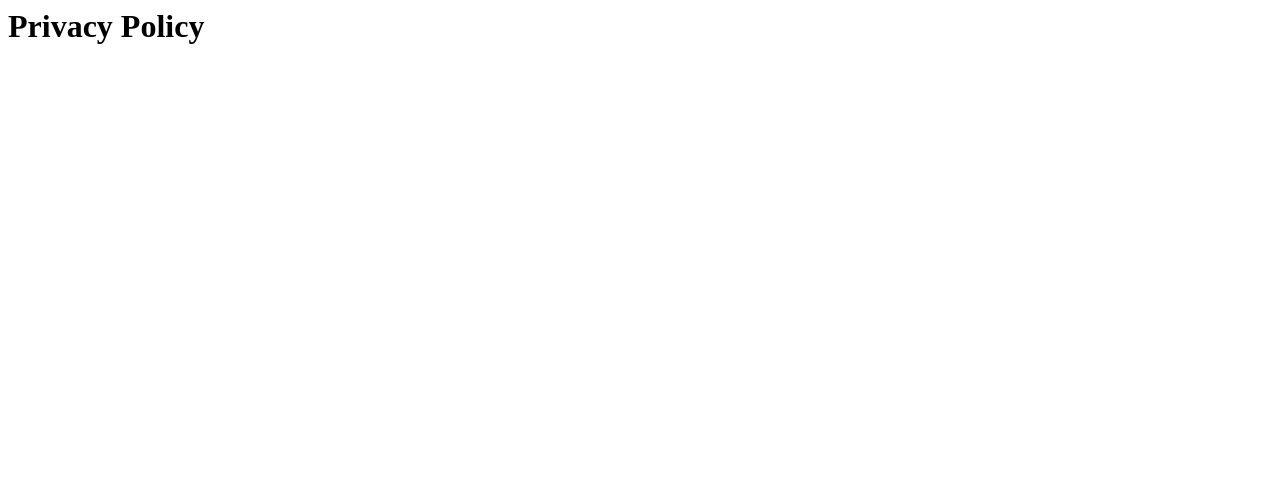
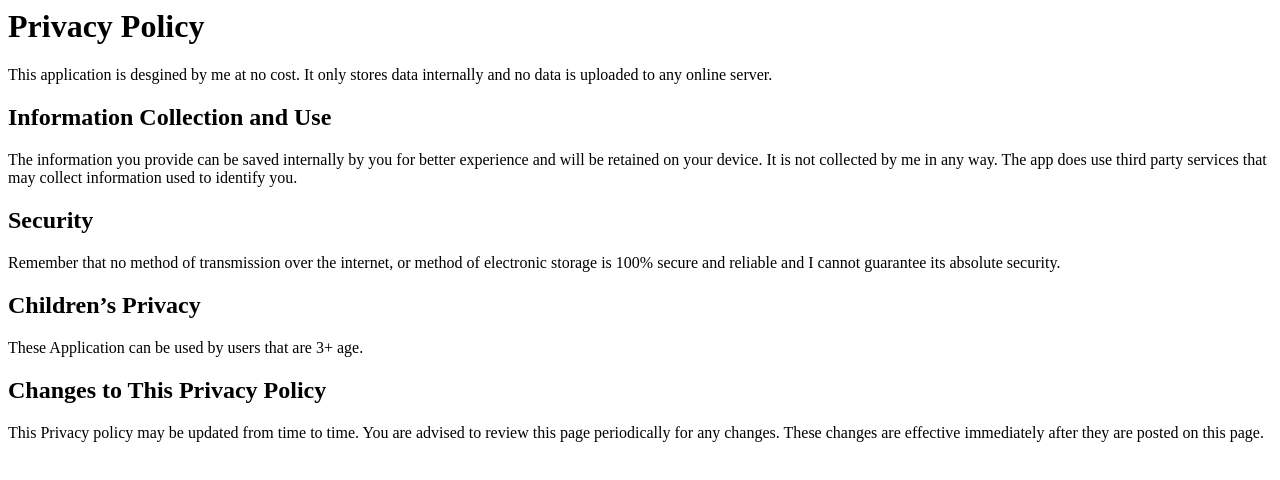
Before and after one commit to chkyriakos/transport-permit-13033, a plain HTML site: page index.html in a window 1280 px wide. Drawn offline with Linux system fonts and the light colour scheme.

Commit message:
updated information

```diff
--- a/index.html
+++ b/index.html
@@ -1 +1,20 @@
 <h1>Privacy Policy</h1>
+
+<p>This application is desgined by me at no cost. It only stores data internally and no data is uploaded to any online server.</p>
+
+<h2>Information Collection and Use</h2>
+<p>The information you provide can be saved internally by you for better experience and will be retained on your device.
+  It is not collected by me in any way. The app does use third party services that may collect information used to identify you.
+</p>
+
+<h2>Security</h2
+<p>Remember that no method of transmission over the internet, or method of electronic storage is 100% secure and reliable
+    and I cannot guarantee its absolute security.</p>
+
+<h2>Children’s Privacy</h2>
+<p>These Application can be used by users that are 3+ age.</p>
+
+<h2>Changes to This Privacy Policy</h2>
+
+<p>This Privacy policy may be updated from time to time. You are advised to review this page periodically for any changes.
+These changes are effective immediately after they are posted on this page.</p>
```
